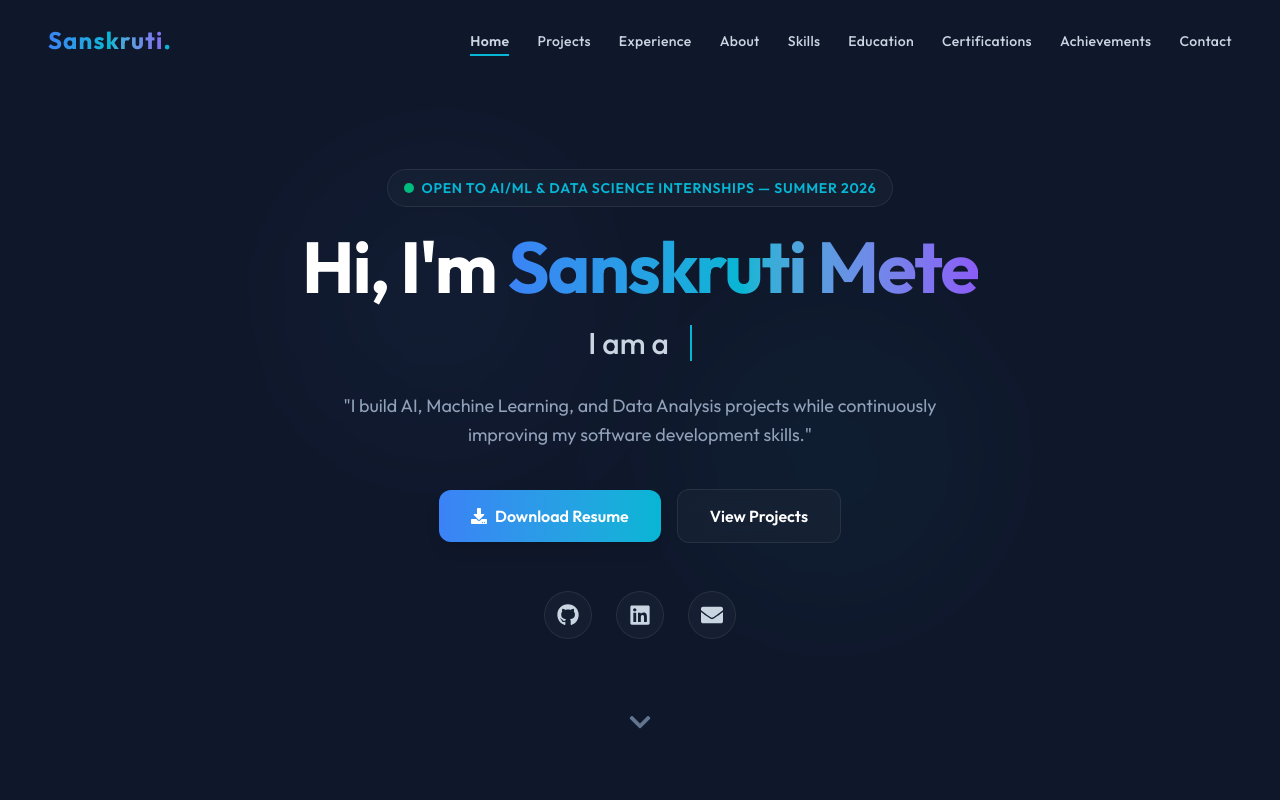
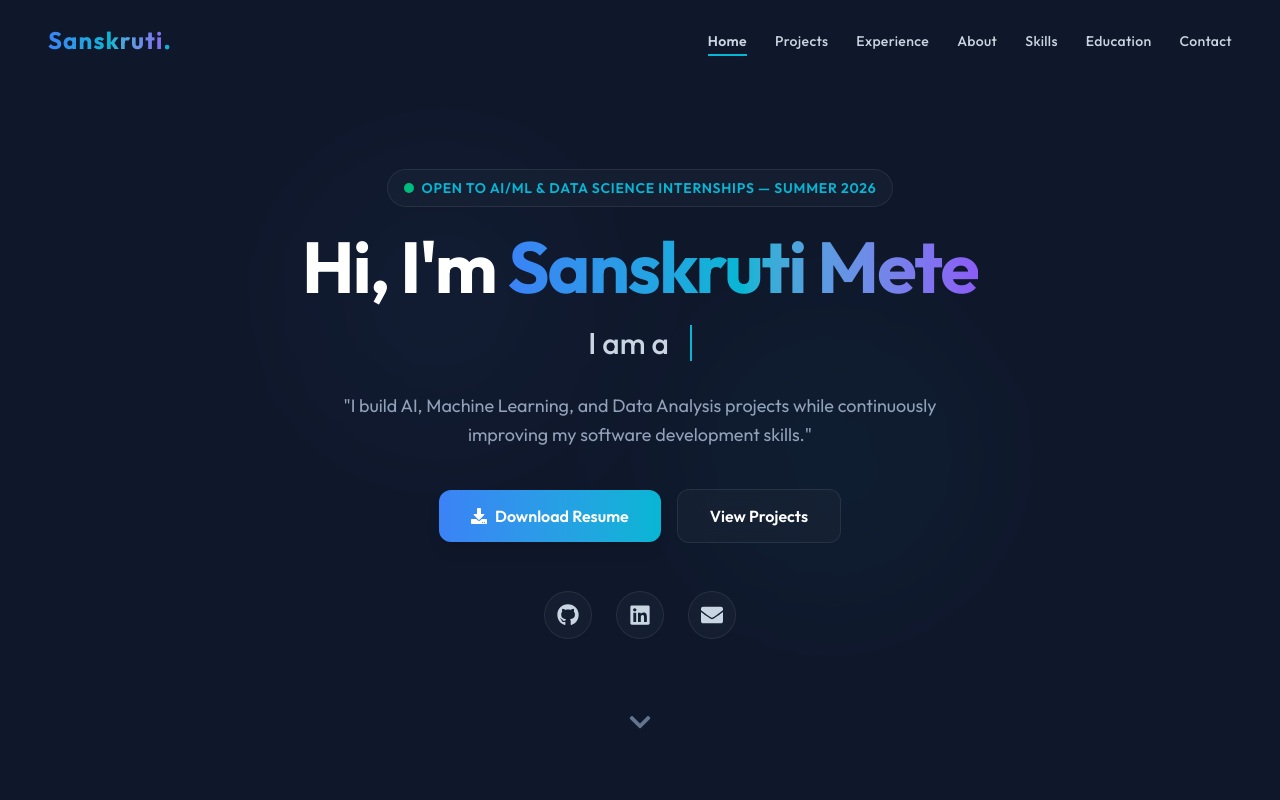
Before and after one commit to sanskruti-aids/ai-portfolio., a React (Vite) app: page / in a window 1280 px wide. Shown: the top 800 px of the page. Built offline with nearby package versions, Linux system fonts and the light colour scheme.

Commit message:
fix:Updated my projects

```diff
--- a/src/App.jsx
+++ b/src/App.jsx
@@ -6,8 +6,6 @@ import Experience from './components/Experience';
 import About from './components/About';
 import Skills from './components/Skills';
 import Education from './components/Education';
-import Certifications from './components/Certifications';
-import Achievements from './components/Achievements';
 import Contact from './components/Contact';
 import Footer from './components/Footer';
 
@@ -37,12 +35,6 @@ function App() {
         {/* Academic Qualification Section */}
         <Education />
 
-        {/* Certification and Credentials Section */}
-        <Certifications />
-
-        {/* High-Signal Achievements Section */}
-        <Achievements />
-
         {/* Contact and Social Channels Section */}
         <Contact />
       </main>
--- a/src/components/Navbar.jsx
+++ b/src/components/Navbar.jsx
@@ -15,8 +15,6 @@ const Navbar = () => {
     { name: 'About', target: 'about' },
     { name: 'Skills', target: 'skills' },
     { name: 'Education', target: 'education' },
-    { name: 'Certifications', target: 'certifications' },
-    { name: 'Achievements', target: 'achievements' },
     { name: 'Contact', target: 'contact' },
   ];
 
```
Also changed, not shown: 1 other file (tests, documents, lock files or other folders).
